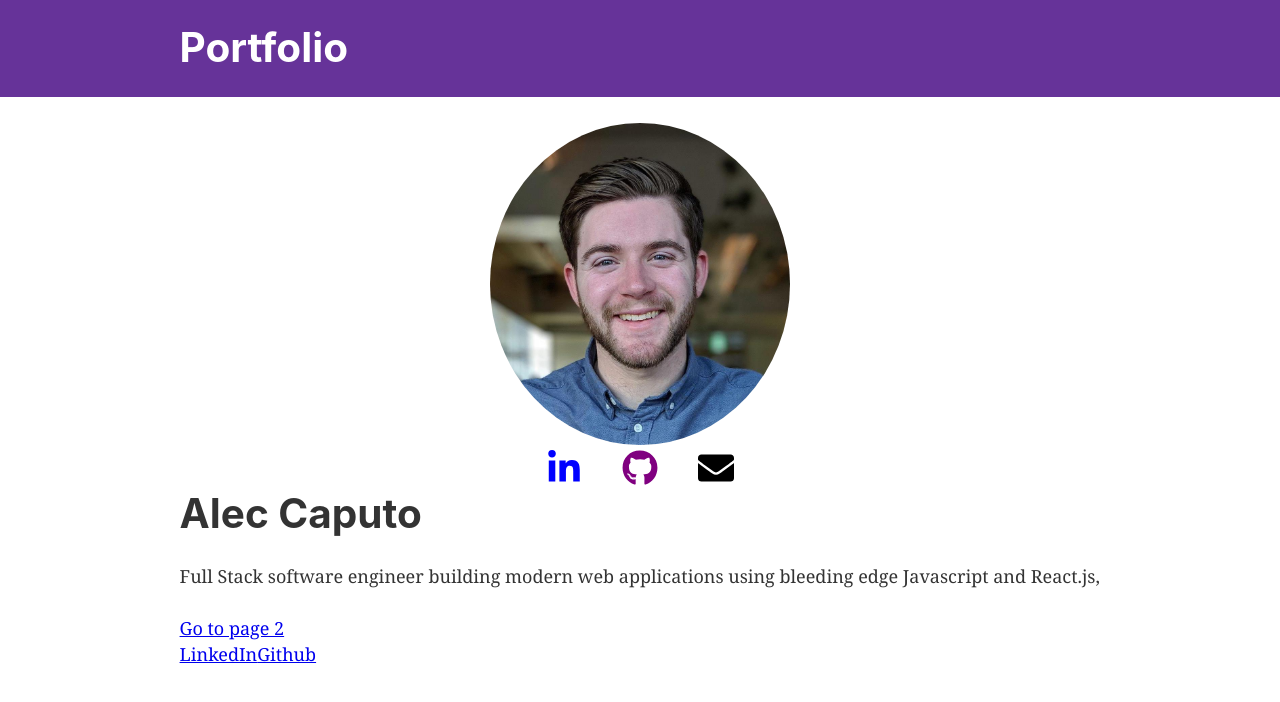
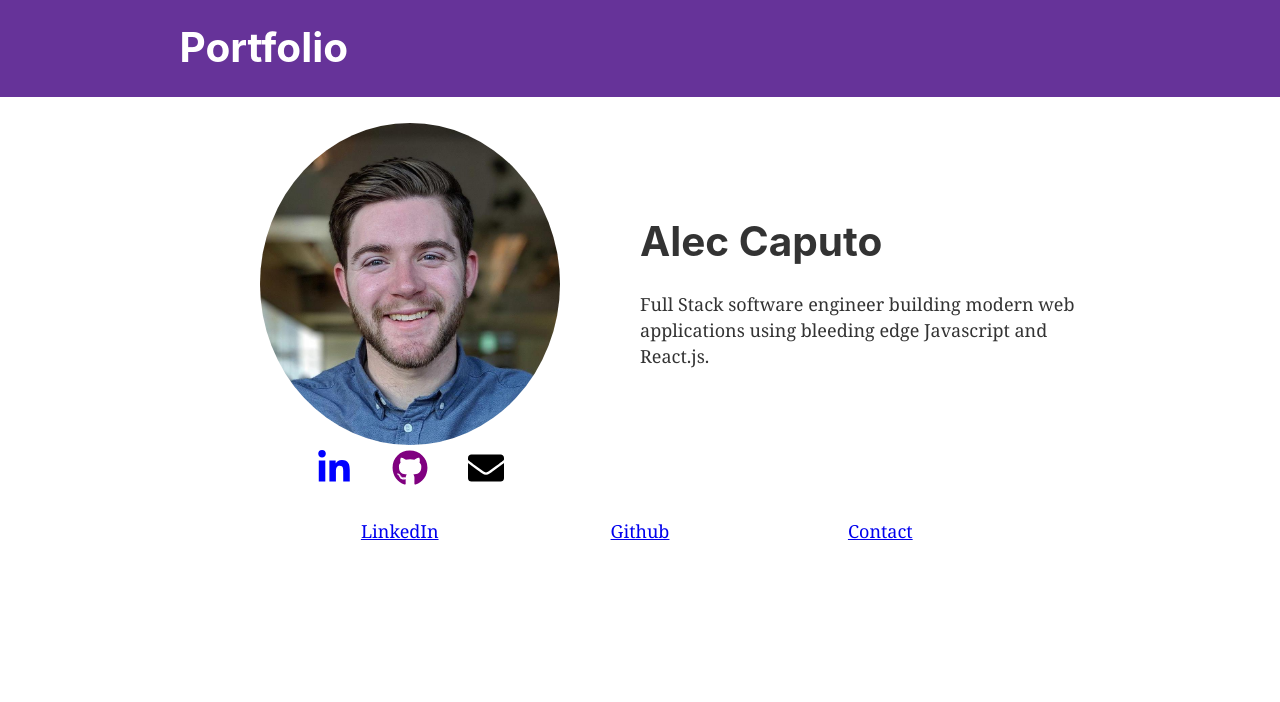
Before and after one commit to aleccaputo/portfolio, a Gatsby site: page / in a window 1280 px wide. Built offline with nearby package versions, Linux system fonts and the light colour scheme; Gatsby itself is replaced by a stand-in of ours.

Commit message:
more layout changes. flex boxes

```diff
--- a/gatsby-config.js
+++ b/gatsby-config.js
@@ -2,7 +2,7 @@ module.exports = {
   siteMetadata: {
     title: `Portfolio`,
     description: `Porfolio and resume for frontend developer, Alec Caputo`,
-    author: `@aleccaputo`,
+    author: `@aleccaputo`
   },
   plugins: [
     `gatsby-plugin-react-helmet`,
@@ -10,8 +10,8 @@ module.exports = {
       resolve: `gatsby-source-filesystem`,
       options: {
         name: `images`,
-        path: `${__dirname}/src/images`,
-      },
+        path: `${__dirname}/src/images`
+      }
     },
     `gatsby-transformer-sharp`,
     `gatsby-plugin-sharp`,
@@ -24,11 +24,17 @@ module.exports = {
         background_color: `#663399`,
         theme_color: `#663399`,
         display: `minimal-ui`,
-        icon: `src/images/gatsby-icon.png`, // This path is relative to the root of the site.
-      },
+        icon: `src/images/gatsby-icon.png` // This path is relative to the root of the site.
+      }
     },
+    {
+      resolve: `gatsby-plugin-postcss`,
+      options: {
+        postCssPlugins: [require(`postcss-preset-env`)({ stage: 1 })]
+      }
+    }
     // this (optional) plugin enables Progressive Web App + Offline functionality
     // To learn more, visit: https://gatsby.app/offline
     // 'gatsby-plugin-offline',
-  ],
-}
+  ]
+};
--- a/package.json
+++ b/package.json
@@ -10,10 +10,12 @@
     "gatsby-image": "^2.0.29",
     "gatsby-plugin-manifest": "^2.0.17",
     "gatsby-plugin-offline": "^2.0.23",
+    "gatsby-plugin-postcss": "^2.0.5",
     "gatsby-plugin-react-helmet": "^3.0.6",
     "gatsby-plugin-sharp": "^2.0.20",
     "gatsby-source-filesystem": "^2.0.20",
     "gatsby-transformer-sharp": "^2.1.13",
+    "postcss-preset-env": "^6.5.0",
     "prop-types": "^15.6.2",
     "react": "^16.8.0",
     "react-dom": "^16.8.0",
--- a/src/components/layout/index.js
+++ b/src/components/layout/index.js
@@ -28,9 +28,13 @@ export const Layout = ({ children, socialMediaLinks }) => (
           }}
         >
           <main>{children}</main>
+          <p>{console.log(JSON.stringify(socialMediaLinks))}</p>
           <footer>
-            <a href={socialMediaLinks.linkedIn}>LinkedIn</a>
-            <a href={socialMediaLinks.github}>Github</a>
+            <div className={'row'} style={{margin: `0 100px 0 100px`}}>
+              <a className={'column--3 col-centered'} href={socialMediaLinks.linkedIn}>LinkedIn</a>
+              <a className={'column--3 col-centered'} href={socialMediaLinks.github}>Github</a>
+              <a className={'column--3 col-centered'} href={socialMediaLinks.email}>Contact</a>
+            </div>
           </footer>
         </div>
       </>
--- a/src/pages/index.css
+++ b/src/pages/index.css
@@ -1,9 +1,23 @@
 .index--header {
     display: inline-block;
+}
+
+.row .index--social {
+    justify-content: flex-start;
+}
+
+.index--image-container {
+    width: 300px;
+    margin: 0 auto;
 }
 
 @media only screen and (min-device-width : 320px) and (max-device-width : 480px) {
     .index--header {
         display: block;
     }
+
+    .index--image-container {
+        width: 150px;
+    }
+
 }
--- a/src/pages/index.js
+++ b/src/pages/index.js
@@ -1,25 +1,50 @@
-import React from "react"
-import { Link } from "gatsby"
+import React from 'react';
+import { Link } from 'gatsby';
 
-import {Layout} from "../components/layout"
-import {Image} from "../components/image"
-import SEO from "../components/seo"
+import { Layout } from '../components/layout';
+import { Image } from '../components/image';
+import SEO from '../components/seo';
 import Social from '../components/social';
-import {constants} from '../data/constants'
+import { constants } from '../data/constants';
+import '../styles/global.css';
 import './index.css';
 
-const links =  {...constants.socialMediaLinks, email: constants.email};
+const links = { ...constants.socialMediaLinks, email: constants.email };
+
 const IndexPage = () => (
-  <Layout socialMediaLinks={constants.socialMediaLinks}>
-    <SEO title="Home" keywords={[`gatsby`, , `Alec Caputo`, `application`, `react`, `portfolio`, `javascript`, `es6`, `software engineer`, `job`, `recruit`]} />
-    <div style={{ maxWidth: `300px`, margin: `0 auto` }}>
-      <Image />
-      <Social links={links}/>
+  <Layout socialMediaLinks={links}>
+    <SEO
+      title='Home'
+      keywords={[
+        `gatsby`,
+        ,
+        `Alec Caputo`,
+        `application`,
+        `react`,
+        `portfolio`,
+        `javascript`,
+        `es6`,
+        `software engineer`,
+        `job`,
+        `recruit`
+      ]}
+    />
+    <div className={'row'}>
+      <div className={'column--2'}>
+        <div className={'index--image-container'}>
+          <Image />
+        </div>
+        <Social links={links} />
+      </div>
+      <div className={'column--2'}>
+        <h1 className={'index--header'}>Alec Caputo</h1>
+        <p>
+          Full Stack software engineer building modern web applications using
+          bleeding edge Javascript and React.js.
+        </p>
+      </div>
     </div>
-    <h1 className={'index--header'}>Alec Caputo</h1>
-    <p>Full Stack software engineer building modern web applications using bleeding edge Javascript and React.js, </p>
-    <Link to="/page-2/">Go to page 2</Link>
   </Layout>
-)
+);
 
-export default IndexPage
+export default IndexPage;
--- /dev/null
+++ b/src/styles/global.css
@@ -0,0 +1,26 @@
+.row {
+    display: flex;
+    justify-content: center;
+    align-items: center;
+    flex-flow: row wrap;
+}
+
+.column--2 {
+    flex: 50%;
+}
+
+.column--3 {
+    flex: 33.33%;
+}
+
+.column--4 {
+    flex: 25%;
+}
+
+.column--1 {
+    flex: 100%;
+}
+
+.col-centered {
+    text-align: center;
+}
```
Also changed, not shown: 2 other files.
